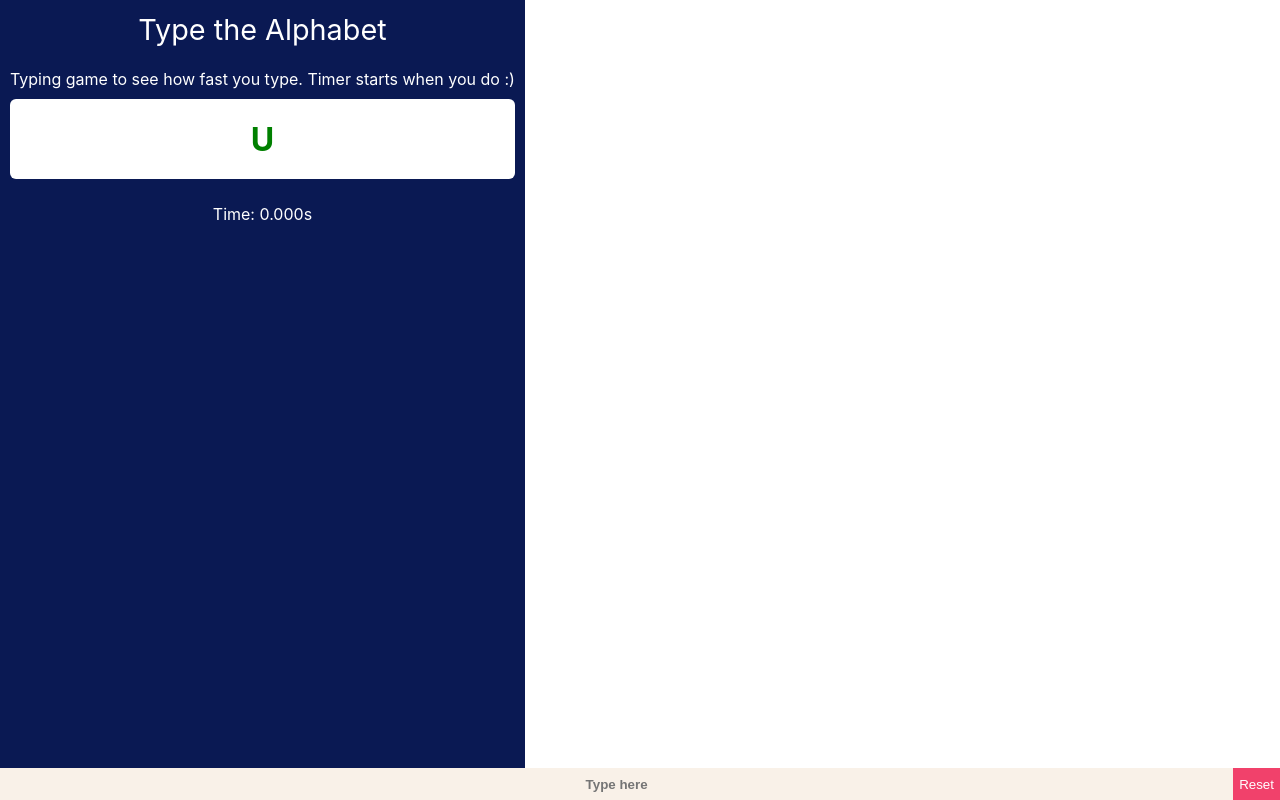
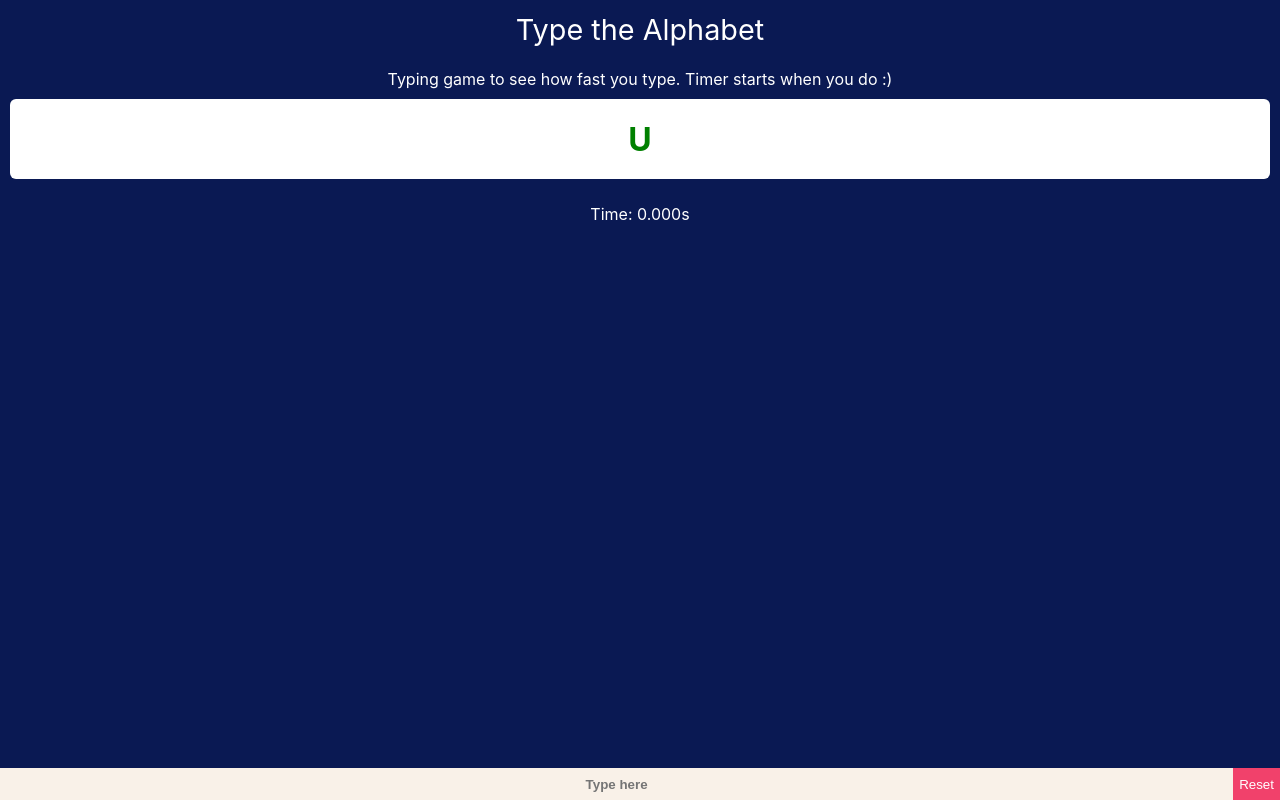
Before and after one commit to utkarshsahu101/tortoise-app, a React (Create React App) app: page / in a window 1280 px wide. Built offline with nearby package versions, Linux system fonts and the light colour scheme.

Commit message:
css fixed

```diff
--- a/src/App.css
+++ b/src/App.css
@@ -4,6 +4,7 @@
   color: #fff;
   height: calc(100vh - 2rem);
   position: fixed;
+  width: 100vw;
 }
 
 .App-logo {
```
